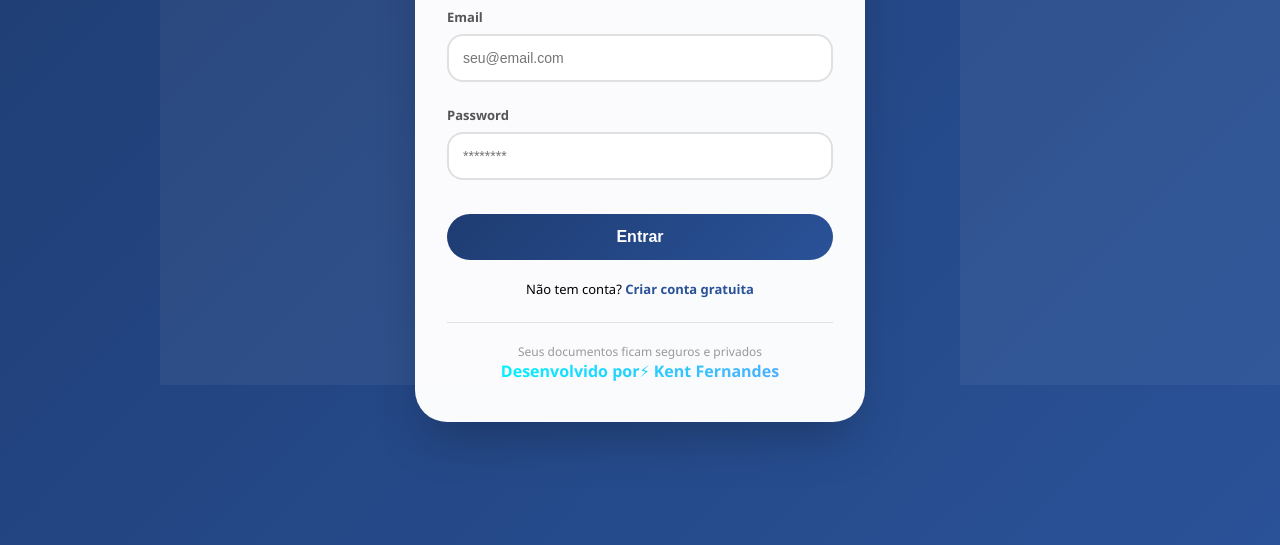
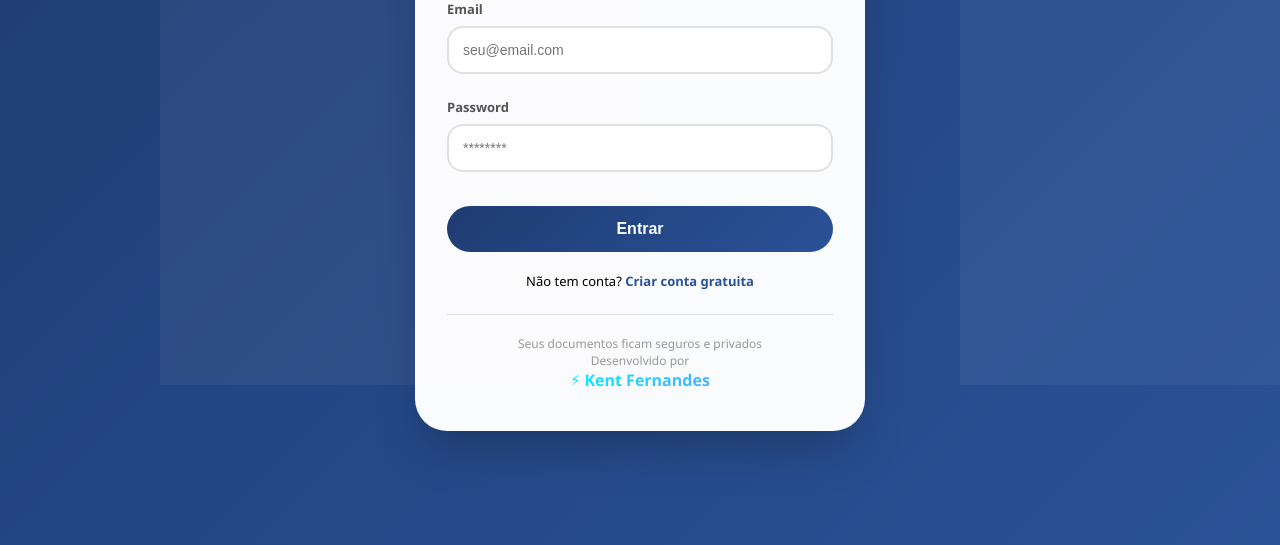
Before and after one commit to Jane9080/gestor-documentos, a website: page public/login.html in a window 1280 px wide. Shown: the part 255-800 px from the top of the page. Drawn offline with Linux system fonts and the light colour scheme.

Commit message:
Update login.html

```diff
--- a/public/login.html
+++ b/public/login.html
@@ -225,7 +225,7 @@
 
             <div class="footer">
                 <p>Seus documentos ficam seguros e privados</p>
-                <span style="background: linear-gradient(135deg, #00f2fe, #4facfe); -webkit-background-clip: text; -webkit-text-fill-color: transparent; font-weight: 600;">Desenvolvido por⚡ Kent Fernandes</span>
+                 <p>Desenvolvido por </p><span style="background: linear-gradient(135deg, #00f2fe, #4facfe); -webkit-background-clip: text; -webkit-text-fill-color: transparent; font-weight: 600;">⚡ Kent Fernandes</span>
             </div>
         </div>
     </div>
```
